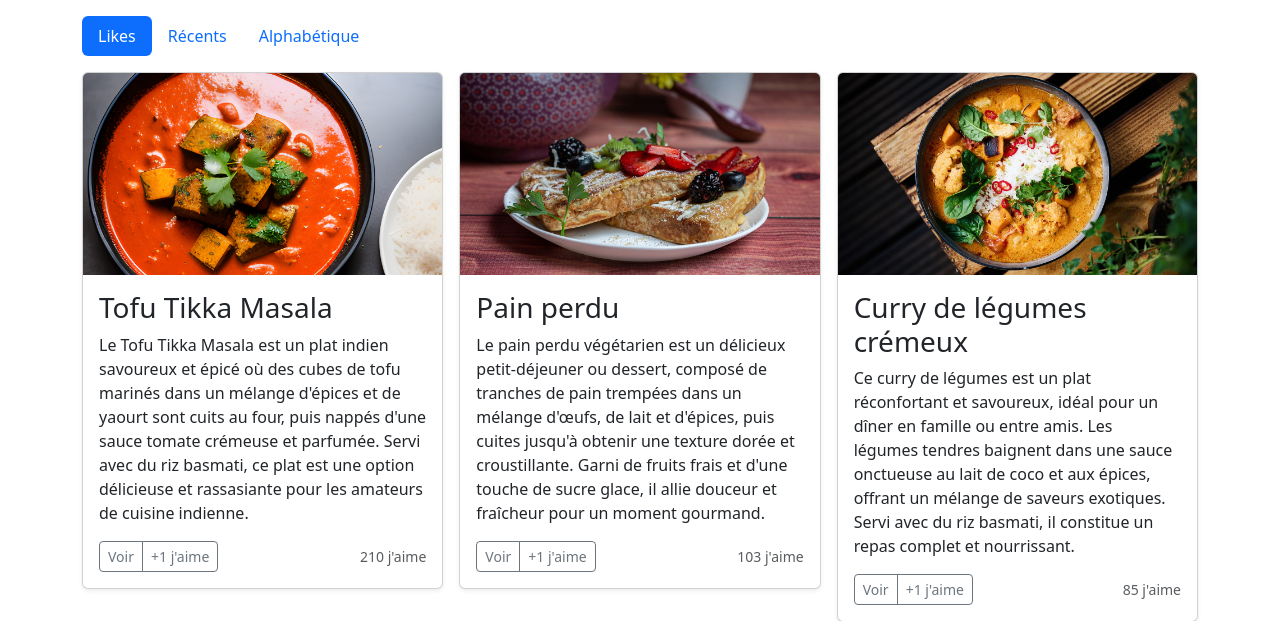
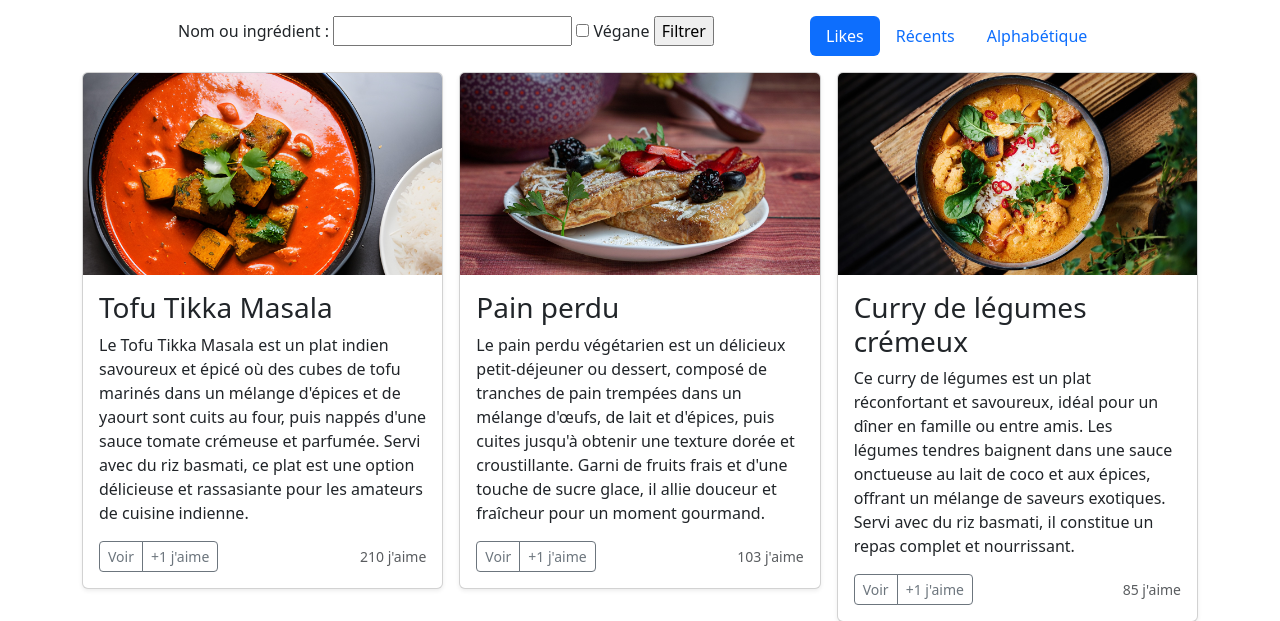
Before and after one commit to LinkedInLearning/formulaires_django-4279117, a Django app: page / in a window 1280 px wide. Shown: the part 56-677 px from the top of the page. Run offline with Django 5.2, Linux system fonts and the light colour scheme; data comes from the database, SQL or seed files in the repository.

Commit message:
Initier un formulaire HTML (fin)

```diff
--- a/recipes/templates/index.html
+++ b/recipes/templates/index.html
@@ -5,7 +5,14 @@
 
 {% block content %}
 <section class="row py-3 text-center container">
-  <ul class="nav nav-pills">
+  <form class="col-8">
+    <label for="query">Nom ou ingrédient : </label>
+    <input type="text" id="query" name="query">
+    <label><input type="checkbox" name="vegan"> Végane</label>
+    <input type="submit" value="Filtrer">
+    <input type="hidden" name="sort" value="{{ sort_id }}">
+  </form>
+  <ul class="col-4 nav nav-pills">
     {% for sort in sorts %}
     <li class="nav-item">
       <a class="nav-link{% if sort_id == forloop.counter0 %} active{% endif %}" href="?sort={{ forloop.counter0 }}">
```
